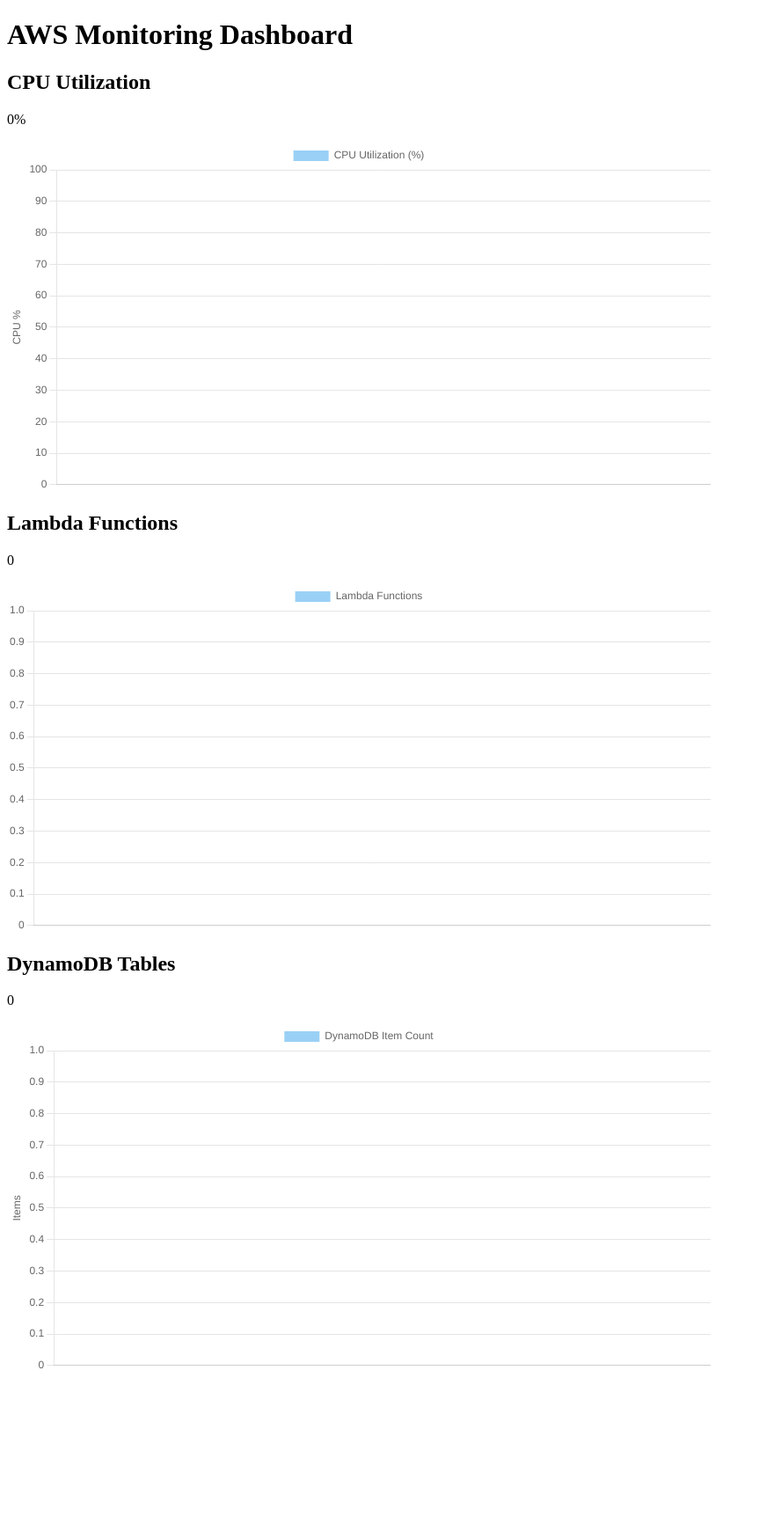
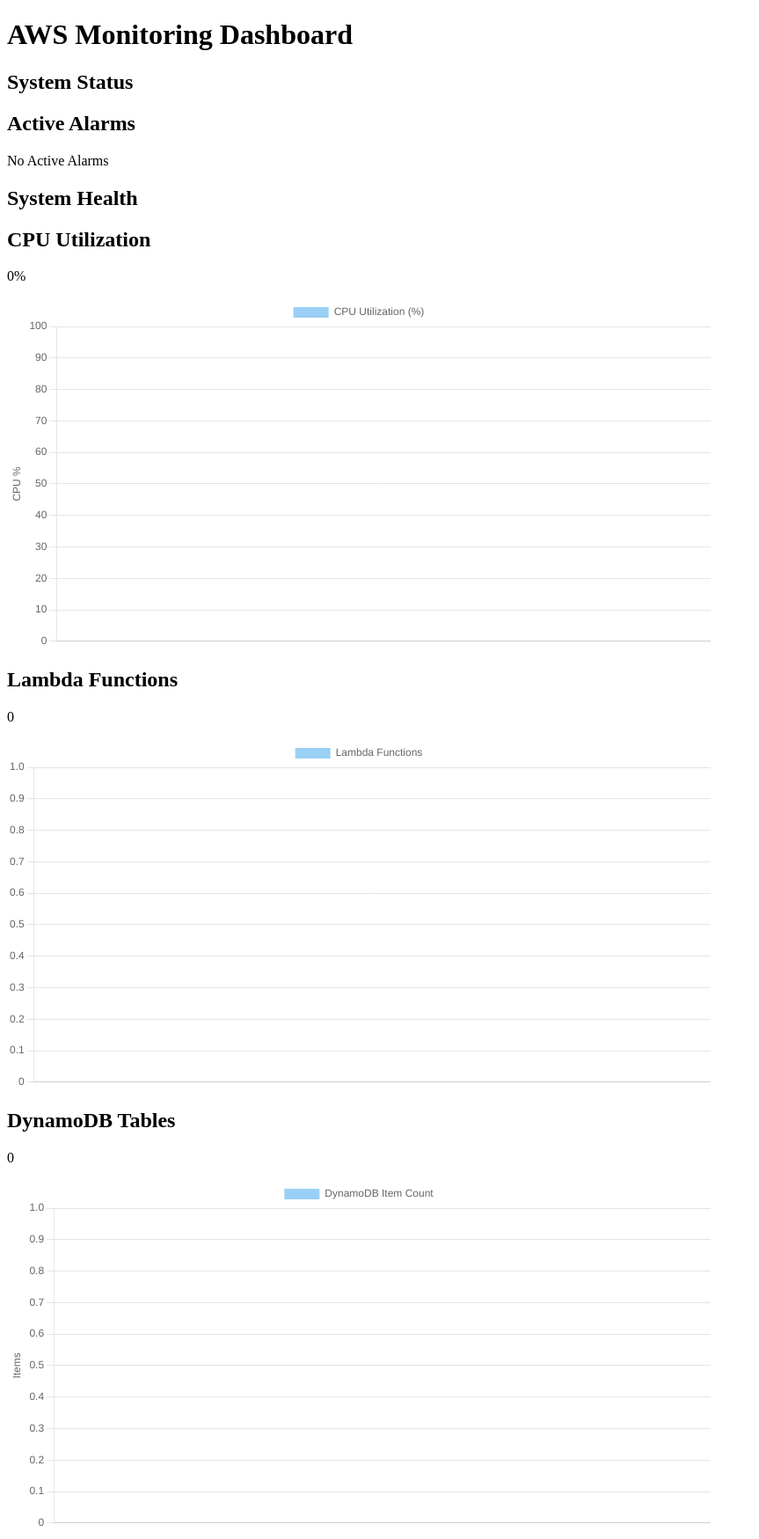
Before and after one commit to tcasey1988/aws-monitoring-dashboard, a Flask app: page / in a window 1280 px wide. Shown: the whole page at 88% size, without its empty margins (0-863 px from the left). Before the commit the page ends 1556 px from the top, so only its background shows below. Run offline with Flask 3, Linux system fonts and the light colour scheme; data that the repository does not hold is empty.

Commit message:
added dashboard enhancements to show active alerts and health status of devices

```diff
--- a/routes/api_routes.py
+++ b/routes/api_routes.py
@@ -1,12 +1,11 @@
 from flask import Blueprint, jsonify
 from datetime import datetime
-from services.ec2_service import get_ec2_instances, get_ec2_cpu_metrics
+from services.ec2_service import get_ec2_instances, get_ec2_cpu_metrics, get_instance_status, get_cloudwatch_alarms, get_system_health
 from services.lambda_service import get_lambda_functions
 from services.dynamodb_service import get_tables
 from utils.logger import logger
 
 api = Blueprint("api", __name__)
-
 
 @api.route("/api/lambda")
 def lambda_data():
@@ -131,3 +130,66 @@ def ec2_cpu_data():
             "status": "error",
             "message": str(e)
         }), 500
+
+@api.route('/api/status')
+def api_status():
+
+    logger.info("Fetching EC2 status")
+
+    try:
+
+        status = get_instance_status()
+
+        return jsonify({
+            "status": "success",
+            "data": status
+        })
+
+    except Exception as e:
+
+        return jsonify({
+            "status": "error",
+            "message": str(e)
+        }), 500
+
+@api.route('/api/alarms')
+def alarms_data():
+
+    logger.info("Fetching CloudWatch alarms")
+
+    try:
+
+        alarms = get_cloudwatch_alarms()
+
+        return jsonify({
+            "status": "success",
+            "data": alarms
+        })
+
+    except Exception as e:
+
+        return jsonify({
+            "status": "error",
+            "message": str(e)
+        }), 500
+
+@api.route('/api/system-health')
+def system_health():
+
+    logger.info("Fetching system health")
+
+    try:
+
+        health = get_system_health()
+
+        return jsonify({
+            "status": "success",
+            "data": health
+        })
+
+    except Exception as e:
+
+        return jsonify({
+            "status": "error",
+            "message": str(e)
+        }), 500
--- a/services/ec2_service.py
+++ b/services/ec2_service.py
@@ -80,8 +80,100 @@ def get_ec2_cpu_metrics():
 
             metrics.append({
                 "instance_id": instance_id,
-                "cpu_utilization": cpu_value
+                "cpu_utilization": cpu_value,
+                "state": instance["State"]["Name"]
             })
 
 
     return metrics
+
+def get_instance_status():
+
+    response = ec2_client.describe_instances()
+
+    instances = []
+
+    for reservation in response["Reservations"]:
+
+        for instance in reservation["Instances"]:
+
+            instance_name = "Unknown"
+
+            for tag in instance.get("Tags", []):
+
+                if tag["Key"] == "Name":
+
+                    instance_name = tag["Value"]
+
+            instances.append({
+
+                "instance_id": instance["InstanceId"],
+
+                "instance_name": instance_name,
+
+                "state": instance["State"]["Name"],
+
+                "public_ip": instance.get(
+                    "PublicIpAddress",
+                    "N/A"
+                ),
+
+                "availability_zone":
+                    instance["Placement"]["AvailabilityZone"]
+
+            })
+
+    return instances
+
+def get_cloudwatch_alarms():
+
+	response = cloudwatch_client.describe_alarms()
+
+	alarms = []
+
+	for alarm in response["MetricAlarms"]:
+		alarms.append({
+			"name": alarm["AlarmName"],
+			"state": alarm["StateValue"],
+			"reason": alarm["StateReason"]
+		})
+
+	return alarms
+
+def determine_health(cpu, state):
+
+    if state == "stopped":
+        return "Offline"
+
+    if cpu < 70:
+        return "Healthy"
+
+    elif cpu < 90:
+        return "Warning"
+
+    return "Critical"
+
+
+def get_system_health():
+
+    cpu_metrics = get_ec2_cpu_metrics()
+
+    health_data = []
+
+    for metric in cpu_metrics:
+
+        cpu = metric["cpu_utilization"]
+
+        state = metric["state"]
+
+        health_data.append({
+
+            "instance_id": metric["instance_id"],
+
+            "cpu_utilization": cpu,
+
+            "cpu_health": determine_health(cpu, state)
+
+        })
+
+    return health_data
--- a/static/js/dashboard.js
+++ b/static/js/dashboard.js
@@ -3,6 +3,144 @@ console.log("dashboard.js loaded");
 let cpuChart;
 let lambdaChart;
 let dynamodbChart;
+
+async function loadStatusData() {
+
+    try {
+
+        const response =
+            await fetch('/api/status');
+
+        const result =
+            await response.json();
+
+        let html = '';
+
+        result.data.forEach(instance => {
+
+            html += `
+                <p>
+                    <strong>${instance.instance_name}</strong><br>
+                    State: ${instance.state}<br>
+                    AZ: ${instance.availability_zone}
+                </p>
+                <hr>
+            `;
+
+        });
+
+        document.getElementById(
+            'system-status'
+        ).innerHTML = html;
+
+    }
+
+    catch(error) {
+
+        console.error(error);
+
+        document.getElementById(
+            'system-status'
+        ).innerHTML =
+            'Unable to load status';
+
+    }
+}
+
+async function loadAlarmData() {
+
+    try {
+
+        const response =
+            await fetch('/api/alarms');
+
+        const result =
+            await response.json();
+
+        let html = '';
+
+        if (result.data.length === 0) {
+
+            html =
+                '<p>No Active Alarms</p>';
+
+        }
+
+        else {
+
+            result.data.forEach(alarm => {
+
+                html += `
+                    <p>
+                        ${alarm.name}<br>
+                        ${alarm.state}
+                    </p>
+                `;
+
+            });
+
+        }
+
+        document.getElementById(
+            'active-alarms'
+        ).innerHTML = html;
+
+    }
+
+    catch(error) {
+
+        console.error(error);
+
+        document.getElementById(
+            'active-alarms'
+        ).innerHTML =
+            'Unable to load alarms';
+
+    }
+}
+
+async function loadSystemHealth() {
+
+    try {
+
+        const response =
+            await fetch('/api/system-health');
+
+        const result =
+            await response.json();
+
+        let html = '';
+
+        result.data.forEach(instance => {
+
+            html += `
+                <p>
+                    ${instance.instance_id}<br>
+                    Health:
+                    ${instance.cpu_health}
+                </p>
+                <hr>
+            `;
+
+        });
+
+        document.getElementById(
+            'system-health'
+        ).innerHTML = html;
+
+    }
+
+    catch(error) {
+
+        console.error(error);
+
+        document.getElementById(
+            'system-health'
+        ).innerHTML =
+            'Unable to load health';
+
+    }
+}
 
 async function loadCPUData() {
 
@@ -274,16 +412,23 @@ async function refreshDashboard() {
 
     console.log("Refreshing dashboard...");
 
+    await loadStatusData();
+
+    await loadAlarmData();
+
+    await loadSystemHealth();
+
     await loadCPUData();
 
     await loadLambdaData();
 
     await loadDynamoDBData();
-
 }
 
-loadCPUData();
-loadLambdaData();
-loadDynamoDBData();
+
 refreshDashboard();
-setInterval(refreshDashboard, 60000);
+
+setInterval(
+    refreshDashboard,
+    60000
+);
--- a/templates/dashboard.html
+++ b/templates/dashboard.html
@@ -8,6 +8,31 @@
 <body>
 
 <h1>AWS Monitoring Dashboard</h1>
+
+<div id="widget-row">
+
+    <div class="card">
+        <h2>System Status</h2>
+        <div id="system-status">
+            Loading...
+        </div>
+    </div>
+
+    <div class="card">
+        <h2>Active Alarms</h2>
+        <div id="active-alarms">
+            Loading...
+        </div>
+    </div>
+
+    <div class="card">
+        <h2>System Health</h2>
+        <div id="system-health">
+            Loading...
+        </div>
+    </div>
+
+</div>
 
 <div class="card">
     <h2>CPU Utilization</h2>
```
Also changed, not shown: static/css/style.css (+19 -0 lines), 3 other files.
